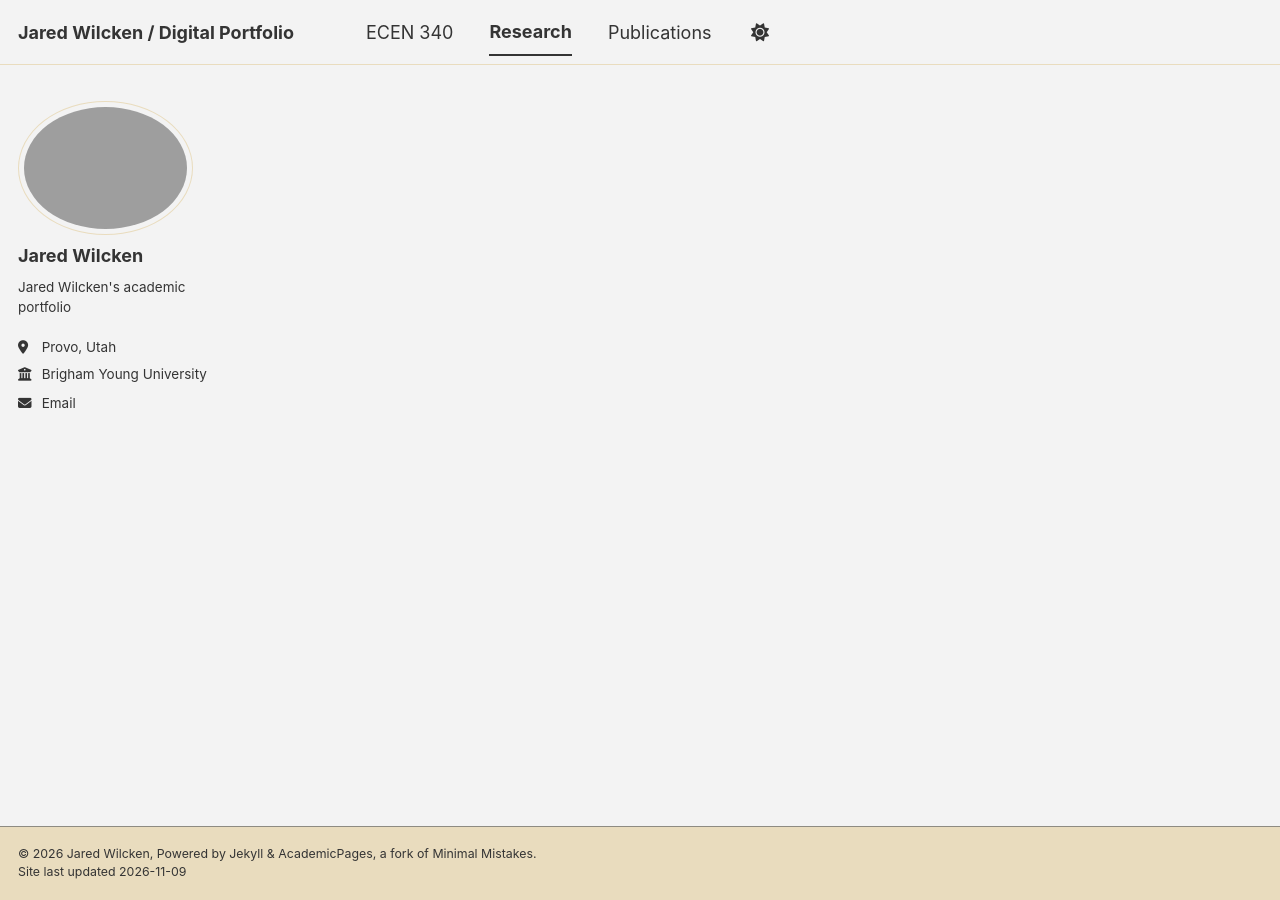
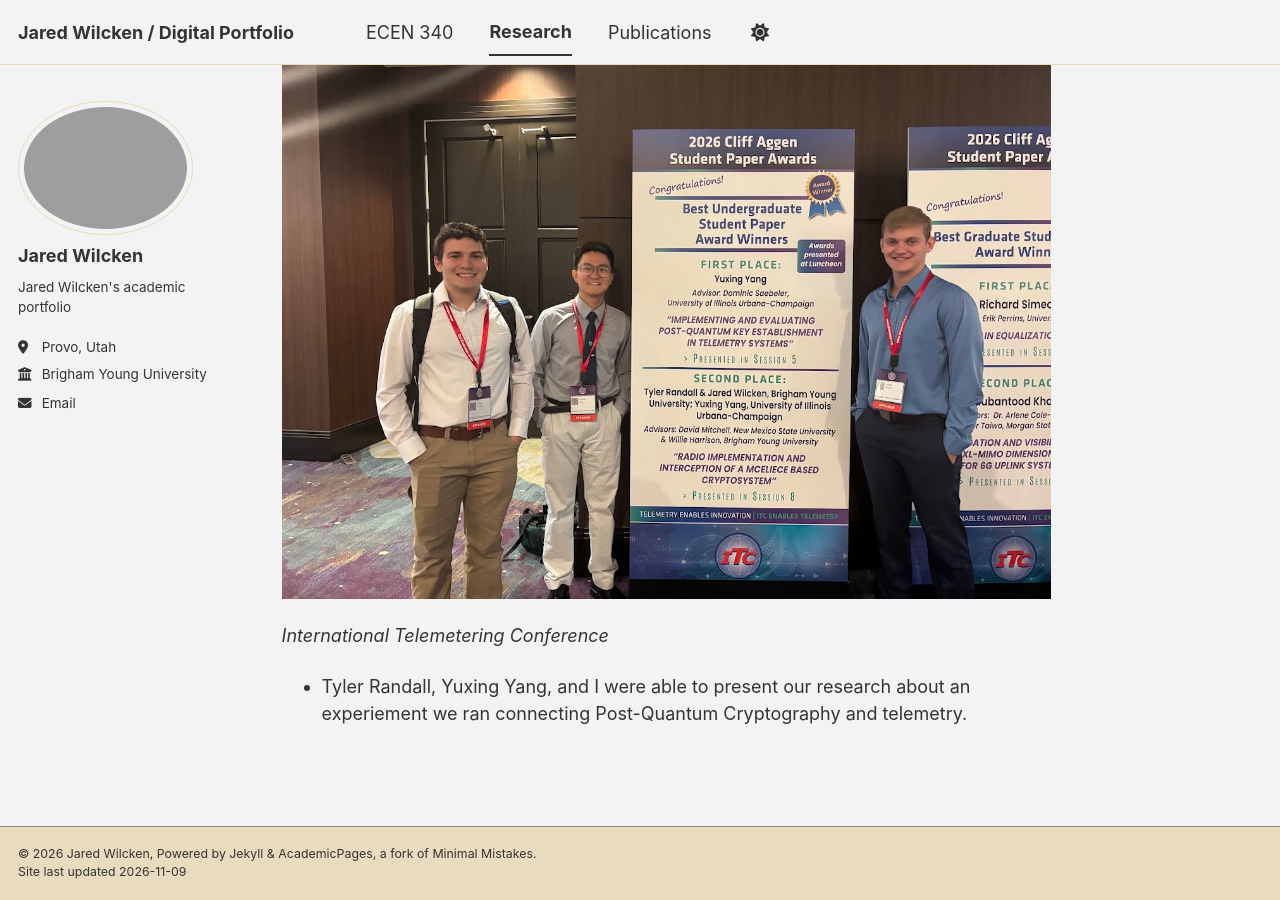
Before and after one commit to jaredwilcken2989/jaredwilcken2989.github.io, a Jekyll site: the page built from _pages/research.md, in a window 1280 px wide and 900 px high, scrolled down 933 px. Built offline with Jekyll 4.4.1, drawn with Linux system fonts in a browser that asks for light colours; a style sheet for code colours, icons or effects is not loaded.

Commit message:
Added to research section
Added to research section

```diff
--- a/_pages/research.md
+++ b/_pages/research.md
@@ -14,6 +14,11 @@ author_profile: true
 * Post-Quantum Cryptography (PQC)
 * Quantum Error Correction (QEC)
 
+![Immerse 2026](/images/nasit-2026.jpg)
+
+*International Telemetering Conference*
+* Tyler Randall, Yuxing Yang, and I were able to present our research about an experiement we ran connecting Post-Quantum Cryptography and telemetry.
+
 <!--
 ## Projects
 
```
Also changed, not shown: images/nasit-2026.jpg (added).
